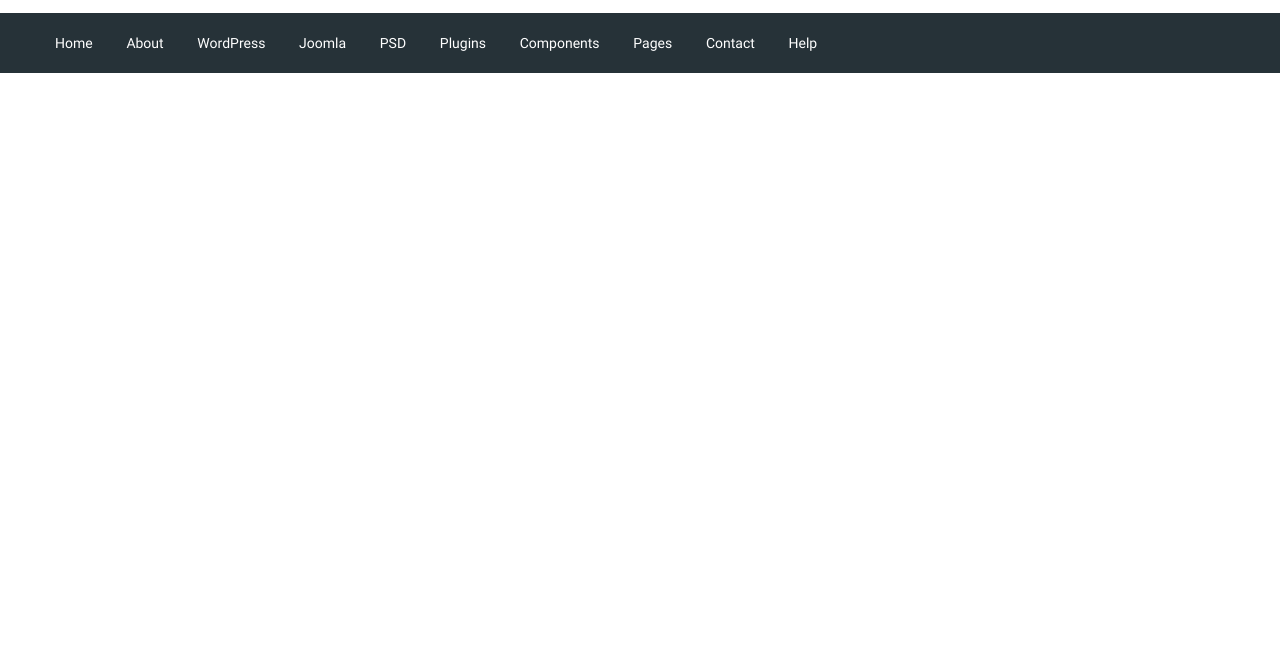
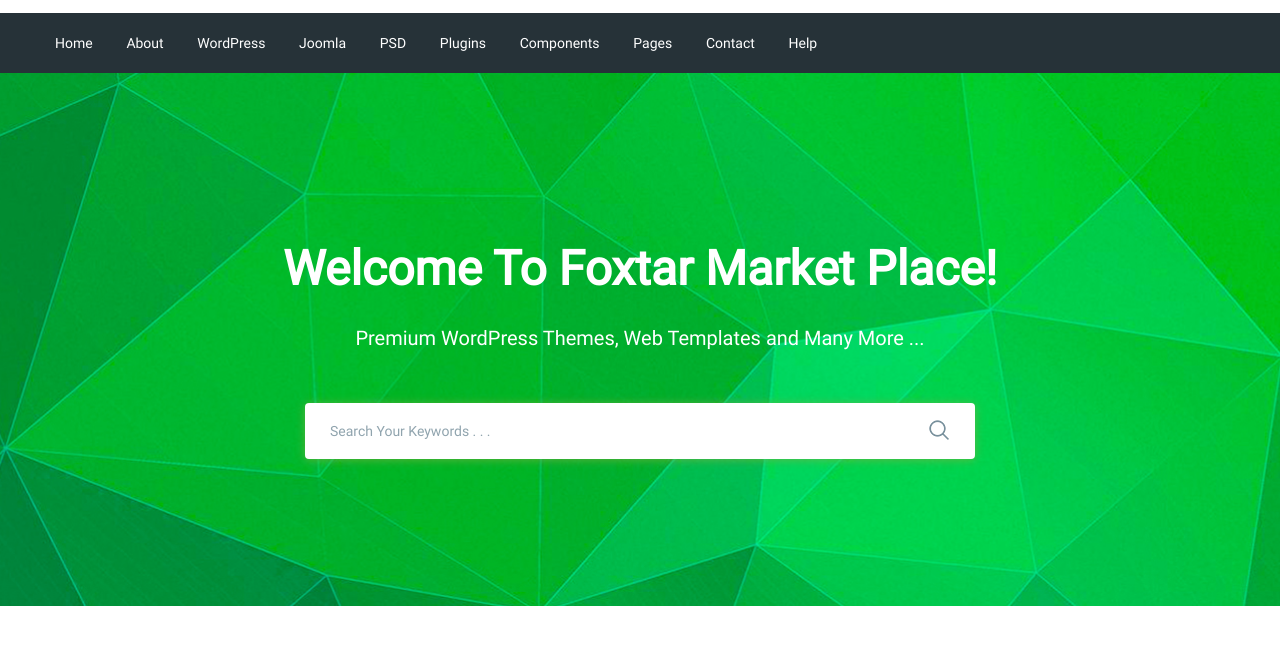
Before and after one commit to Forestvov/moderno, a website: page app/index.html in a window 1280 px wide. Shown: the part 77-722 px from the top of the page. Drawn offline with nearby package versions, Linux system fonts and the light colour scheme; files that its build step writes are made by us from their sources; files whose address does not match are found by name.

Commit message:
added search section

```diff
--- a/app/index.html
+++ b/app/index.html
@@ -12,7 +12,7 @@
 </head>
 
 <body>
-    <div class="header">
+    <header class="header">
         <div class="header__top">
             <div class="container">
                 <div class="header__top-inner">
@@ -92,7 +92,27 @@
                 </nav>
             </div>
         </div>
-    </div>
+    </header>
+    <section class="search" style="background-image: url(images//search-bg.jpg);">
+        <div class="container">
+            <div class="search__inner">
+                <div class="search__inner-title">
+                    Welcome To Foxtar Market Place!
+                </div>
+                <div class="search__inner-text">
+                    Premium WordPress Themes, Web Templates and Many More ...
+                </div>
+                <div class="search__inner-form">
+                    <form action="#">
+                        <input type="text" placeholder="Search Your Keywords . . ." required>
+                        <button type="submit">
+                            <img src="images/icons/search.png" alt="">
+                        </button>
+                    </form>
+                </div>
+            </div>
+        </div>
+    </section>
 
 
 
--- a/app/scss/style.scss
+++ b/app/scss/style.scss
@@ -54,11 +54,58 @@
         color: #fff;
     }
 }
-
-
-
-
-
+.search{
+    background-repeat: no-repeat;
+    background-size: cover;
+    background-position: center;
+    min-height: 533px;
+}
+.search__inner{
+    padding-top: 160px;
+    padding-bottom: 100px;
+    color: #fff;
+    text-align: center;
+}
+.search__inner-title {
+    font-size: 48px;
+    font-weight: 700;
+    margin-bottom: 18px;
+    line-height: 72px;
+}
+.search__inner-text {
+    font-weight: 500;
+    font-size: 20px;
+    margin-bottom: 50px;
+    line-height: 30px;
+}
+.search__inner-form {
+    max-width: 670px;
+    margin: 0 auto;
+    position: relative;
+    input{
+        height: 56px;
+        display: block;
+        width: 100%;
+        border-radius: 4px;
+        box-shadow: 0px 1px 10px 0px rgba(124, 178, 64, 0.75);
+        border: none;
+        font-size: 14px;
+        font-weight: 500;
+        padding-left: 25px;
+        padding-right: 60px;
+        &::placeholder{
+            color: #90a4ae;
+            font-weight: 500;
+        }
+    }
+    button{
+        position: absolute;
+        border: none;
+        background: transparent;
+        right: 20px;
+        top: 16px;
+    }
+}
 
 
 
```
Also changed, not shown: app/images/icons/search.png (added), app/images/icons/search.svg (added), app/images/search-bg.jpg (added).
